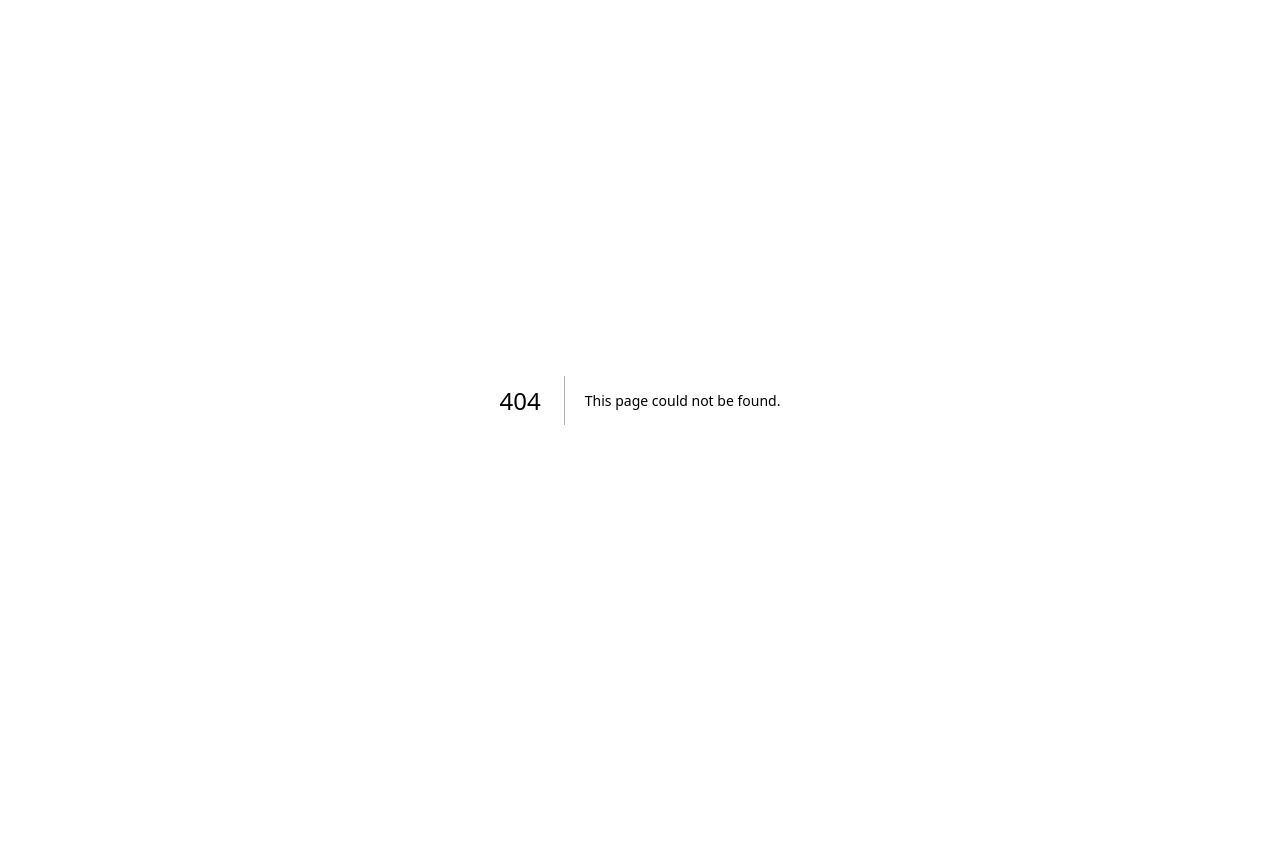
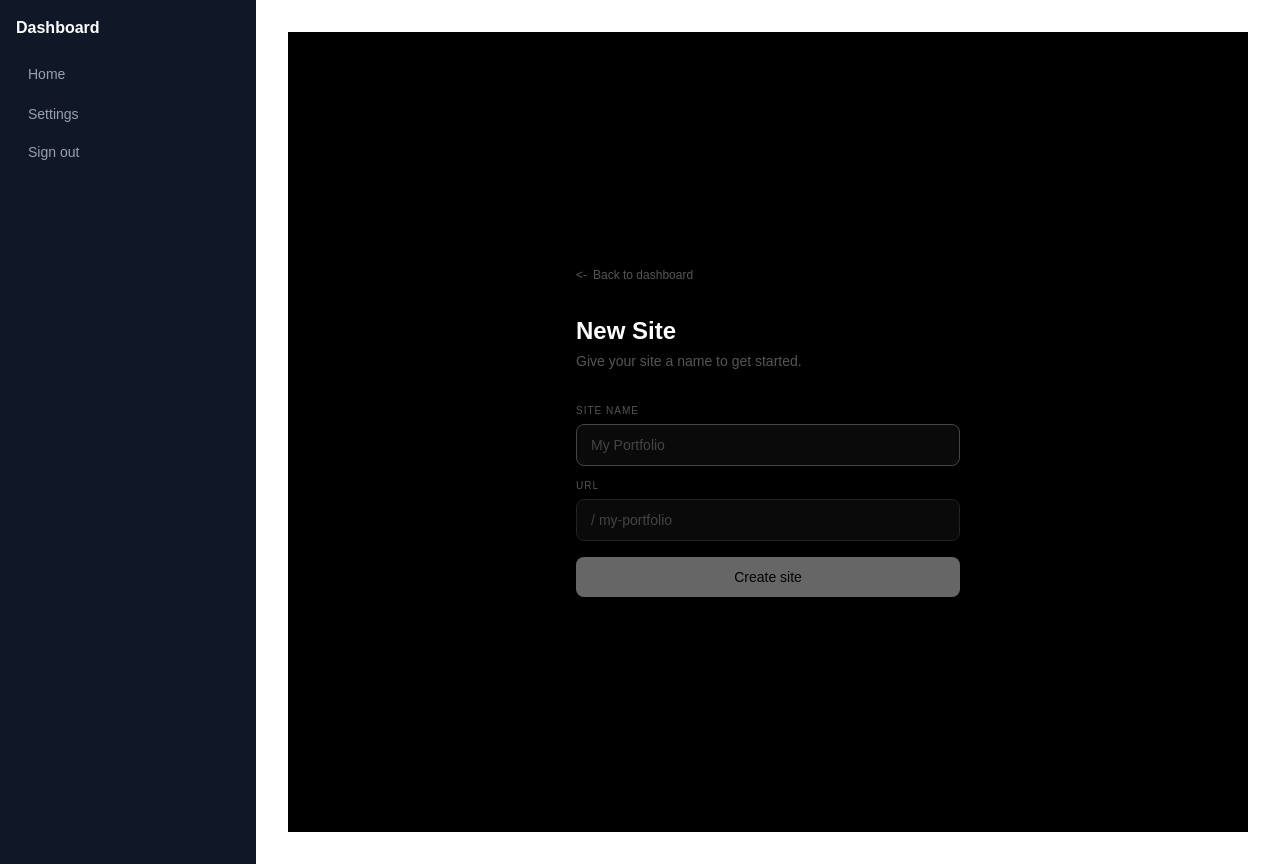
Before and after one commit to Md-Ashikur-Rahman-Ashik/Drag-And-Drop, a Next.js app: page /dashboard/new in a window 1280 px wide. Before the commit this address had no page. Before the commit the page ends 800 px from the top, so only its background shows below. Built offline with nearby package versions, Linux system fonts and the light colour scheme; no server answers.

Commit message:
Created new site page

```diff
--- /dev/null
+++ b/app/dashboard/new/page.tsx
@@ -0,0 +1,125 @@
+"use client";
+
+import { createSupabaseBrowser } from "@/app/lib/supabase-browser";
+import Link from "next/link";
+import { useRouter } from "next/navigation";
+import { useState } from "react";
+
+export default function NewSitePage() {
+  const [name, setName] = useState("");
+  const [slug, setSlug] = useState("");
+  const [error, setError] = useState("");
+  const [loading, setLoading] = useState(false);
+  const router = useRouter();
+  const supabase = createSupabaseBrowser();
+
+  const handleNameChange = (value: string) => {
+    setName(value);
+    setSlug(
+      value
+        .toLowerCase()
+        .replace(/\s+/g, "-")
+        .replace(/[^a-z0-9-]/g, ""),
+    );
+  };
+
+  const handleCreate = async () => {
+    if (!name || !slug) return;
+    setLoading(true);
+    setError("");
+
+    const {
+      data: { user },
+    } = await supabase.auth.getUser();
+
+    if (!user) {
+      router.push("/login");
+      return;
+    }
+
+    const { data: site, error } = await supabase
+      .from("sites")
+      .insert({ name, slug, user_id: user.id })
+      .select()
+      .single();
+
+    if (error) {
+      setError(
+        error.code === "23505"
+          ? "This URL is already taken. Try a different name."
+          : error.message,
+      );
+      setLoading(false);
+      return;
+    }
+
+    router.push(`/builder?siteId=${site.id}`);
+  };
+
+  return (
+    <div className="min-h-screen bg-black flex items-center justify-center p-6">
+      <div className="w-full max-w-sm">
+        <Link
+          href={"/dashboard"}
+          className="flex items-center gap-1.5 text-[#555] hover:text-white text-xs transition-colors mb-8"
+        >
+          <span>{"<-"}</span>
+          <span>Back to dashboard</span>
+        </Link>
+
+        <h1 className="text-2xl font-semibold text-white mb-1">New Site</h1>
+        <p className="text-sm text-[#555] mb-8">
+          Give your site a name to get started.
+        </p>
+
+        <div className="space-y-3 mb-4">
+          <div>
+            <label className="block text-[10px] font-medium text-[#555] uppercase tracking-widest mb-1.5">
+              Site name
+            </label>
+            <input
+              type="text"
+              value={name}
+              onChange={(e) => handleNameChange(e.target.value)}
+              onKeyDown={(e) => e.key === "Enter" && handleCreate()}
+              placeholder="My Portfolio"
+              className="w-full bg-[#0a0a0a] border border-[#222] text-white text-sm px-3.5 py-2.5 rounded-lg outline-none placeholder-[#444] focus:border-[#444] transition-colors"
+              autoFocus
+            />
+          </div>
+
+          <div>
+            <label className="block text-[10px] font-medium text-[#555] uppercase tracking-widest mb-1.5">
+              URL
+            </label>
+            <div className="flex items-center bg-[#0a0a0a] border border-[#222] rounded-lg px-3.5 py-2.5 focus-within:border-[#444] transition-colors">
+              <span className="text-[#444] text-sm mr-1">/</span>
+              <input
+                type="text"
+                value={slug}
+                onChange={(e) => setSlug(e.target.value)}
+                onKeyDown={(e) => e.key === "Enter" && handleCreate()}
+                placeholder="my-portfolio"
+                className="flex-1 bg-transparent text-white text-sm outline-none placeholder-[#444]"
+              />
+            </div>
+          </div>
+        </div>
+
+        {error && (
+          <p className="text-red-400 text-xs bg-red-950/50 border border-red-950/50 px-3.5 py-2.5 rounded-lg mb-4">
+            {error}
+          </p>
+        )}
+
+        <button
+          onClick={handleCreate}
+          disabled={loading || !name || !slug}
+          className="w-full bg-white hover:bg-gray-100 disabled:opacity-40 text-black text-sm font-medium py-2.5 rounded-lg transition-colors"
+        >
+          {loading ? "Creating..." : "Create site"}
+        </button>
+      </div>
+    </div>
+  );
+}
```
